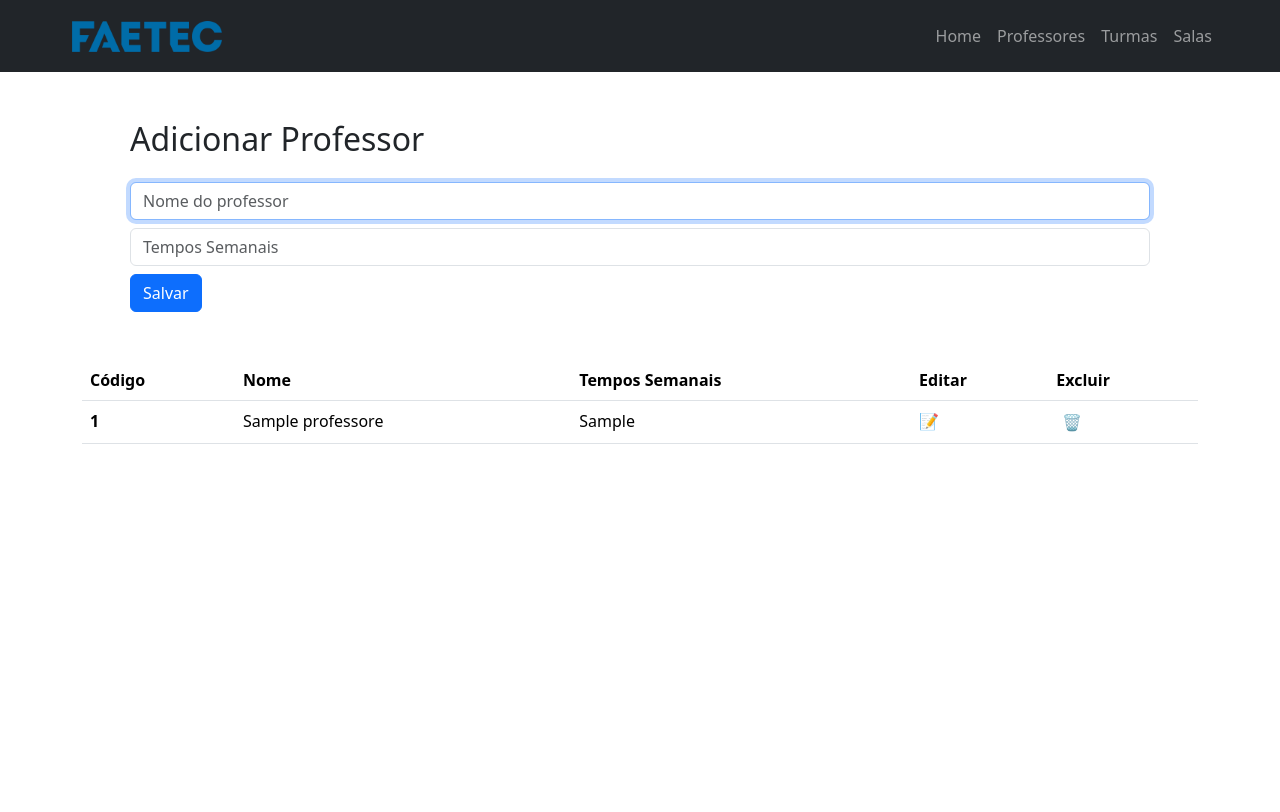
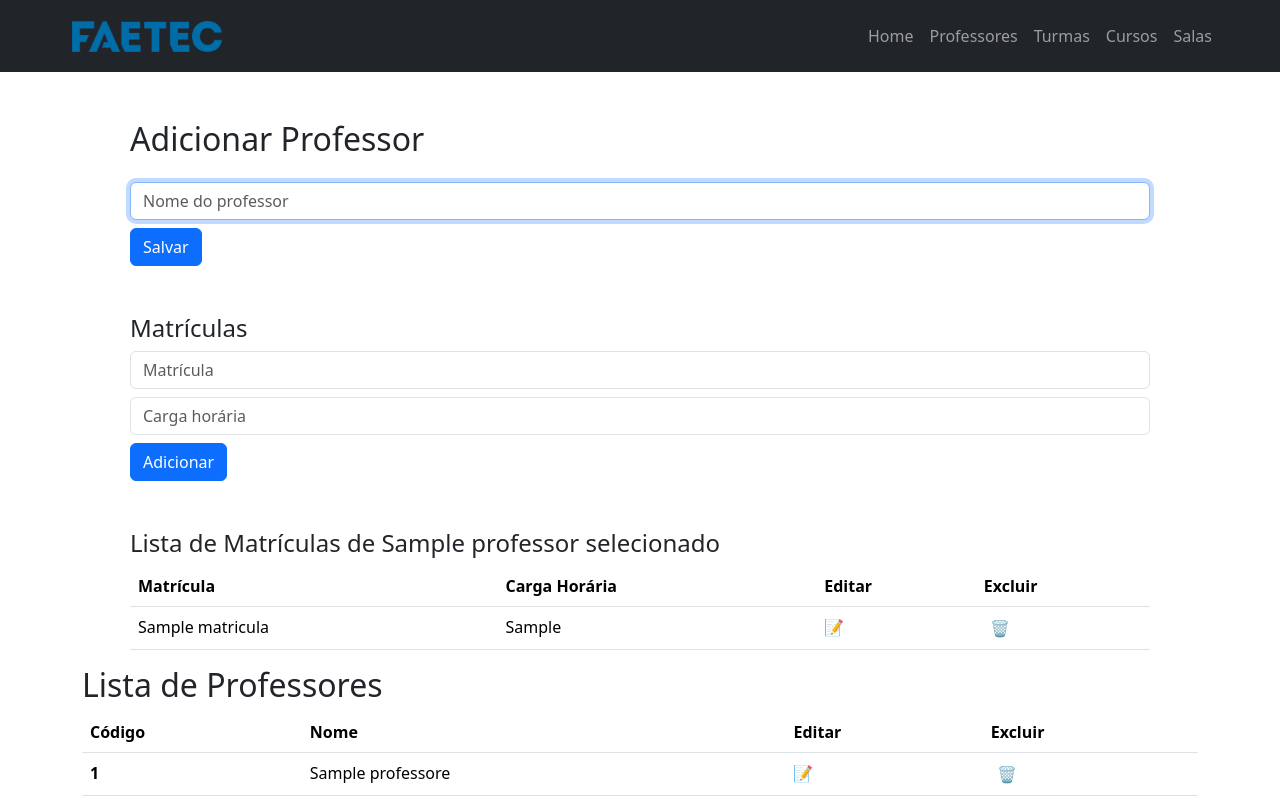
Before and after one commit to guimaraesr-y/faetechorarios, a PHP site: template src/views/professor.twig in a window 1280 px wide. Before the commit the page ends 444 px from the top, so only its background shows below. Run offline with PHP 8.4, Linux system fonts and the light colour scheme; the template is opened without the code that fills it: most values are stand-ins (such as "Sample title", 1, 10 or a date in 2020); some libraries are stand-ins or nearby versions.

Commit message:
[major changes] banco de dados remodelado, portanto foi adicionada a lógica de professor_matriculas e foi inicializada a view, a dao e o controller de cursos

```diff
--- a/index.php
+++ b/index.php
@@ -9,7 +9,6 @@
 $router->namespace('App\\Controller');
 
 $router->get('/', 'HomeController:index', 'home.index');
-$router->get("/test", "TestController:index", 'test.index');
 $router->post('/salvar-tabelas', 'HomeController:store', 'home.store'); // recebe json
 
 $router->get("/professores", "ProfessorController:show", "professores.show");
@@ -24,6 +23,10 @@
 $router->get("/salas", "SalaController:show", "sala.show");
 $router->post("/salas", "SalaController:store", "sala.store");
 $router->post("/salas/delete", "SalaController:delete", "sala.delete");
+
+$router->get("/cursos", "CursoController:show", "curso.show");
+$router->post("/cursos", "CursoController:store", "curso.store");
+$router->post("/cursos/delete", "CursoController:delete", "curso.delete");
 
 $router->get("/planilha", "ExportarPlanilhaController:show", "exportarPlanilha.show");
 
--- a/src/views/layouts/app.twig
+++ b/src/views/layouts/app.twig
@@ -34,19 +34,11 @@
                             <a class="nav-link" href="/turmas">Turmas</a>
                         </li>
                         <li class="nav-item">
+                            <a class="nav-link" href="/cursos">Cursos</a>
+                        </li>
+                        <li class="nav-item">
                             <a class="nav-link" href="/salas">Salas</a>
                         </li>
-                        {# <li class="nav-item dropdown">
-                            <a class="nav-link dropdown-toggle" href="#" role="button" data-bs-toggle="dropdown" aria-expanded="false">
-                                Dropdown
-                            </a>
-                            <ul class="dropdown-menu">
-                                <li><a class="dropdown-item" href="#">Action</a></li>
-                                <li><a class="dropdown-item" href="#">Another action</a></li>
-                                <li><hr class="dropdown-divider"></li>
-                                <li><a class="dropdown-item" href="#">Something else here</a></li>
-                            </ul>
-                        </li> #}
                     </ul>
                 </div>
             </div>
--- a/src/views/professor.twig
+++ b/src/views/professor.twig
@@ -3,30 +3,80 @@
 {% block content %}
 <div class='container'>
     <form method='POST' class='p-5'>
-        {% if _GET['id'] is defined %}
+        <input type='hidden' name='actor' value='professor'>
+        {% if _GET['professor_id'] is defined %}
             <h2 class="mb-4">Editar Professor</h2>
             <div class='input-group mb-2'>
                 <span class="input-group-text" id="basic-addon1">Código</span>
-                <input class="form-control" type="text" name="id" placeholder="ID do professor" value="{{ _GET['id'] }}" readonly>
+                <input class="form-control" type="text" name="id" placeholder="ID do professor" value="{{ professorSelecionado['id'] }}" readonly>
             </div>
             <input class="form-control mb-2" type="text" name="nome" placeholder="Nome do professor" value="{{ professorSelecionado['nome'] }}" autofocus>
-            <input class="form-control mb-2" type="text" name="tempos_semanais" placeholder="Tempos Semanais" value="{{ professorSelecionado['tempos_semanais'] }}">
         {% else %}
             <h2 class="mb-4">Adicionar Professor</h2>
             <input class="form-control mb-2" type="text" name="nome" placeholder="Nome do professor" autofocus>
-            <input class="form-control mb-2" type="text" name="tempos_semanais" placeholder="Tempos Semanais">
         {% endif %}
 
         <button type="submit" class="btn btn-primary">Salvar</button>
         {{ _GET['id'] ? "Ou <a href='/professores'>adicionar professor</a>" }}
     </form>
 
+    {% if professorSelecionado %}
+        <form class='px-5 pb-5' method='POST'>
+            <input type='hidden' name='actor' value='matricula'>
+            <input type='hidden' name='professor_id' value='{{ professorSelecionado.id }}'>
+            <h4>Matrículas</h4>
+            {% if _GET['matricula_id'] is defined %}
+            <div class='input-group mb-2'>
+                <span class="input-group-text" id="basic-addon1">Código</span>
+                <input class="form-control" type="text" name="id" placeholder="ID do professor" value="{{ matriculaSelecionada['id'] }}" readonly>
+            </div>
+            <input class="form-control mb-2" type="text" name="matricula" placeholder="Matrícula" value="{{ matriculaSelecionada['matricula'] }}">
+            <input class="form-control mb-2" type="text" name="carga_horaria" placeholder="Carga horária" value="{{ matriculaSelecionada['carga_horaria'] }}">
+            {% else %}
+                <input class="form-control mb-2" type="text" name="matricula" placeholder="Matrícula">
+                <input class="form-control mb-2" type="text" name="carga_horaria" placeholder="Carga horária">
+            {% endif %}
+            <button class='btn btn-primary' type='submit'>{{ _GET['matricula_id'] ? 'Salvar' : 'Adicionar' }}</button>
+            {{ _GET['matricula_id'] ? ("Ou <a href='/professores?professor_id=#{professorSelecionado.id}'>adicionar matrícula</a>")|raw }}
+        </form>
+
+        <div class='px-5'>
+            <h4>Lista de Matrículas de {{ professorSelecionado['nome'] }}</h4>
+            <table class='table table-hover'>
+                <tr>
+                    <th>Matrícula</th>
+                    <th>Carga Horária</th>
+                    <th>Editar</th>
+                    <th>Excluir</th>
+                </tr>
+                {% for matricula in matriculas %}
+                    <tr>
+                        <td>{{ matricula['matricula'] }}</td>
+                        <td>{{ matricula['carga_horaria'] }}</td>
+                        <td>
+                            <a class="link-underline link-underline-opacity-0" href="/professores?professor_id={{ professorSelecionado.id }}&matricula_id={{ matricula.id }}">
+                            📝
+                            </a>
+                        </td>
+                        <td>
+                            <form action="/professores/matricula/delete" method="post">
+                                <input type="hidden" name="id" value="{{ matricula.id }}">
+                                <input class="bg-transparent border-0" type="submit" value="🗑️">
+                            </form>
+                        </td>
+                    </tr>
+                {% endfor %}
+            </table>
+        </div>
+    {% endif %}
+
+
+    <h2>Lista de Professores</h2>
     <table class='table table-hover'>
         <thead>
             <tr>
                 <th scope='col'>Código</th>
                 <th scope='col'>Nome</th>
-                <th scope='col'>Tempos Semanais</th>
                 <th scope='col'>Editar</th>
                 <th scope='col'>Excluir</th>
             </tr>
@@ -36,9 +86,8 @@
                 <tr>
                     <th scope="col">{{ professor.id }}</th>
                     <td>{{ professor.nome }}</td>
-                    <td>{{ professor.tempos_semanais }}</td>
                     <td>
-                        <a class="link-underline link-underline-opacity-0" href="/professores?id={{ professor.id }}">
+                        <a class="link-underline link-underline-opacity-0" href="/professores?professor_id={{ professor.id }}">
                         📝
                         </a>
                     </td>
```
Also changed, not shown: src/Controller/CursoController.php (added, +28 -0 lines), src/Controller/ProfessorController.php (+12 -2 lines), src/Dao/CursoDao.php (added, +15 -0 lines), src/Dao/ProfessorMatriculaDao.php (added, +48 -0 lines), src/Dao/database.sql (+77 -23 lines), src/views/curso.twig (added, +7 -0 lines).
